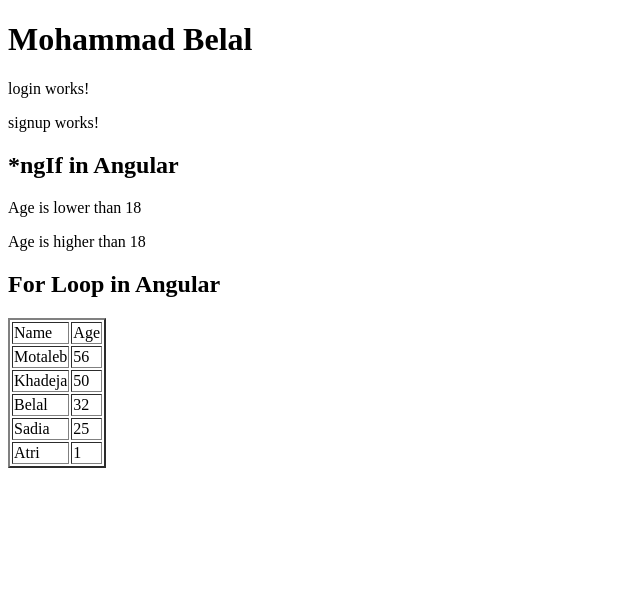
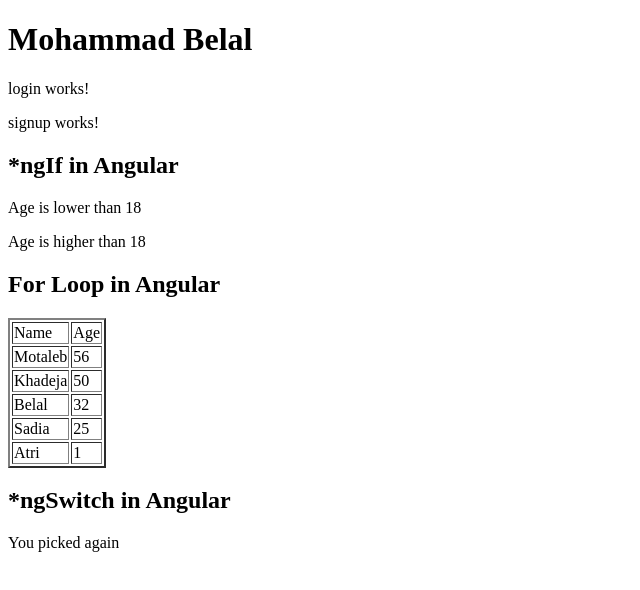
Before and after one commit to mbhossain/Angular-Initial-Level, an Angular app in the folder Test_case-Angular/: page / in a window 1280 px wide. Shown: the top 590 px of the page, without its empty margins (0-640 px from the left). Built offline with nearby package versions, Linux system fonts and the light colour scheme.

Commit message:
ngSwitch

```diff
--- a/Test_case-Angular/src/app/app.component.html
+++ b/Test_case-Angular/src/app/app.component.html
@@ -39,3 +39,13 @@
         <td>{{item.age}}</td>
     </tr>
 </table>
+
+<h2>*ngSwitch in Angular</h2>
+
+<div [ngSwitch]="color">
+    <div *ngSwitchCase="'red'">You picked red color</div>
+    <div *ngSwitchCase="'blue'">You picked blue color</div>
+    <div *ngSwitchCase="'green'">You picked green color</div>
+    <div *ngSwitchDefault>You picked again</div>
+
+</div>
--- a/Test_case-Angular/src/app/app.component.ts
+++ b/Test_case-Angular/src/app/app.component.ts
@@ -6,6 +6,11 @@
   styleUrls: ['./app.component.css']
 })
 export class AppComponent {
+
+// public color = "red";
+// public color = "blue";
+public color = "orange";
+
   title = 'learn-angular ';
   age = 17;
 
```
